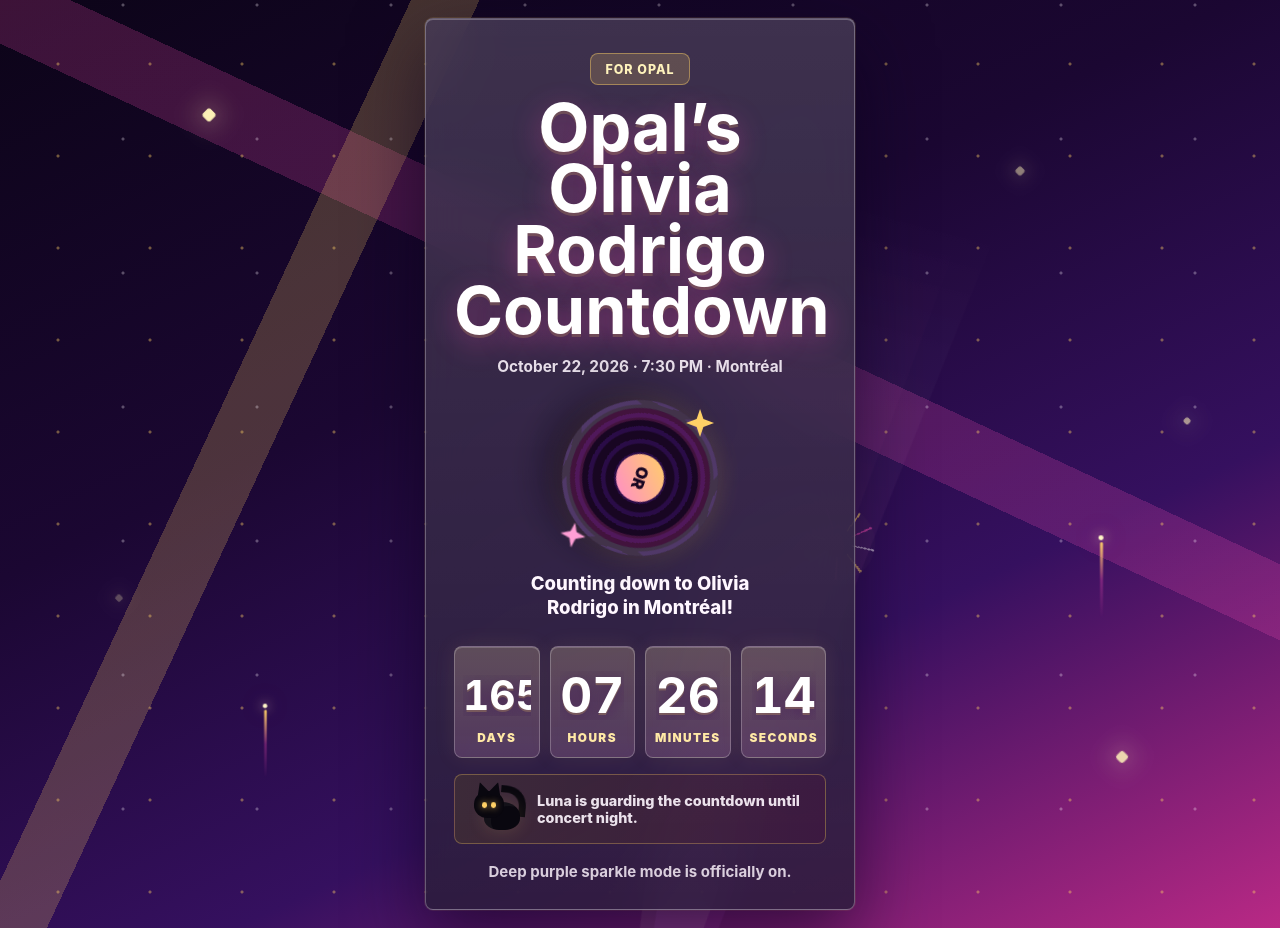
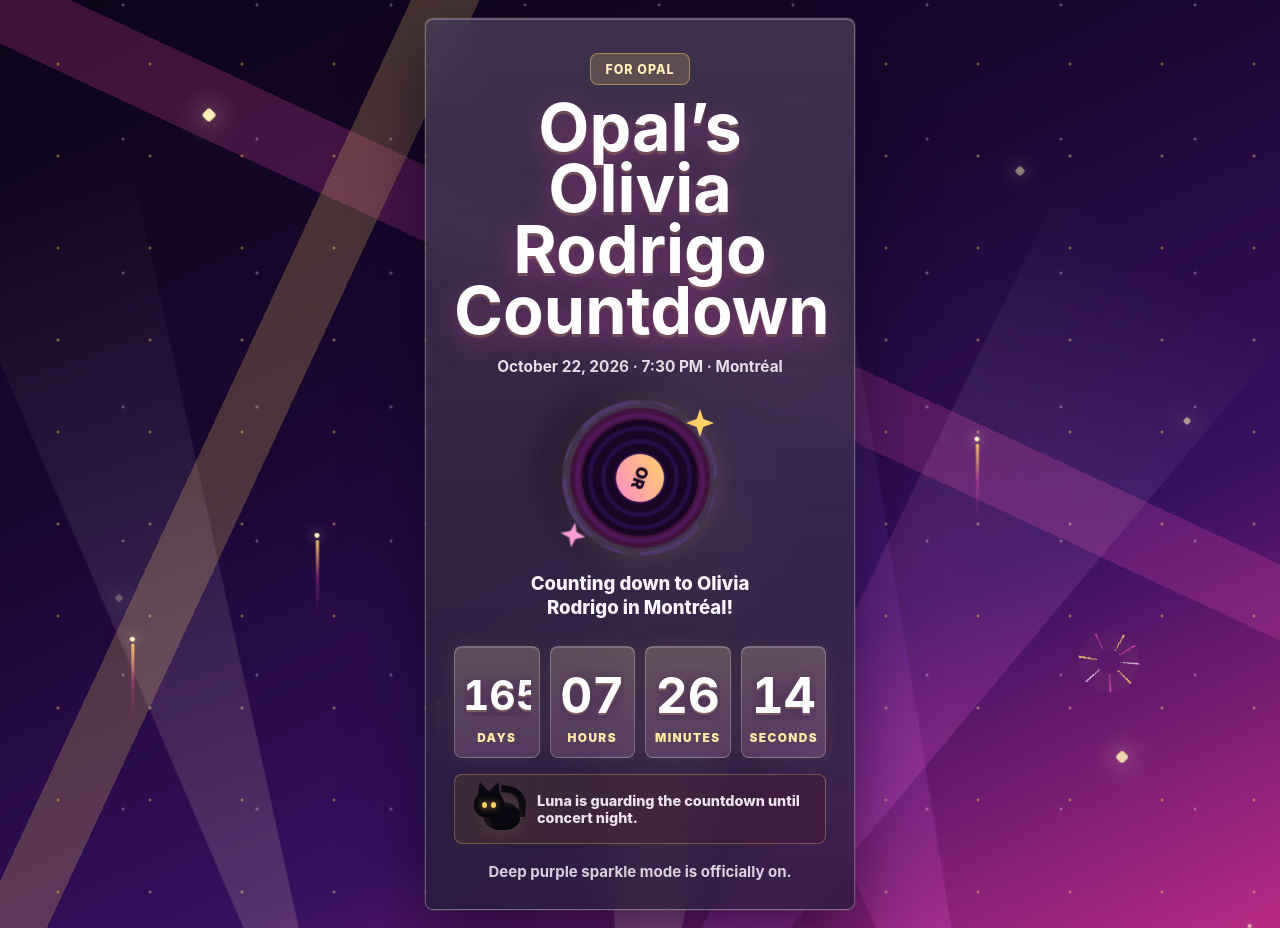
Before and after one commit to jason-weale/opals-olivia-countdown, a React (Vite) app: page / in a window 1280 px wide. Built offline with nearby package versions, Linux system fonts and the light colour scheme.

Commit message:
Add richer fireworks and spotlights

```diff
--- a/src/App.tsx
+++ b/src/App.tsx
@@ -1,4 +1,5 @@
 import { useEffect, useMemo, useState } from 'react';
+import type { CSSProperties } from 'react';
 
 const EVENT_TIME = new Date('2026-10-22T19:30:00-04:00');
 const EVENT_DATE_IN_MONTREAL = '2026-10-22';
@@ -66,27 +67,46 @@ function App() {
     { label: 'Minutes', value: pad(timeLeft.minutes) },
     { label: 'Seconds', value: pad(timeLeft.seconds) },
   ];
+  const fireworkStyles = [
+    { left: '8%', height: '58vh', size: '5.4rem', drift: '-14px', duration: '4.2s', delay: '-0.5s' },
+    { left: '19%', height: '70vh', size: '7rem', drift: '18px', duration: '5.4s', delay: '-2.8s' },
+    { left: '32%', height: '49vh', size: '4.8rem', drift: '-10px', duration: '4.7s', delay: '-1.6s' },
+    { left: '45%', height: '76vh', size: '8rem', drift: '8px', duration: '6s', delay: '-4.3s' },
+    { left: '58%', height: '61vh', size: '5.8rem', drift: '-20px', duration: '4.9s', delay: '-0.9s' },
+    { left: '71%', height: '82vh', size: '6.8rem', drift: '14px', duration: '5.8s', delay: '-3.5s' },
+    { left: '84%', height: '55vh', size: '5.2rem', drift: '-8px', duration: '4.4s', delay: '-2.1s' },
+    { left: '94%', height: '68vh', size: '6.2rem', drift: '-18px', duration: '5.2s', delay: '-5.1s' },
+  ];
 
   return (
     <main className="app-shell" aria-labelledby="app-title">
       <div className="spotlights" aria-hidden="true">
         <span className="spotlight spotlight-one" />
         <span className="spotlight spotlight-two" />
+        <span className="spotlight spotlight-three" />
+        <span className="spotlight spotlight-four" />
       </div>
 
       <div className="fireworks" aria-hidden="true">
-        <span className="firework firework-one">
-          <span className="rocket" />
-          <span className="burst" />
-        </span>
-        <span className="firework firework-two">
-          <span className="rocket" />
-          <span className="burst" />
-        </span>
-        <span className="firework firework-three">
-          <span className="rocket" />
-          <span className="burst" />
-        </span>
+        {fireworkStyles.map((style, index) => (
+          <span
+            className="firework"
+            key={style.left}
+            style={
+              {
+                '--firework-left': style.left,
+                '--firework-height': style.height,
+                '--firework-size': style.size,
+                '--firework-drift': style.drift,
+                '--firework-duration': style.duration,
+                '--firework-delay': style.delay,
+              } as CSSProperties
+            }
+          >
+            <span className="rocket" />
+            <span className={`burst burst-${(index % 3) + 1}`} />
+          </span>
+        ))}
       </div>
 
       <div className="sparkle-field" aria-hidden="true">
--- a/src/index.css
+++ b/src/index.css
@@ -78,36 +78,66 @@ select {
   position: absolute;
   bottom: -16%;
   left: 50%;
-  width: 36vw;
-  min-width: 150px;
-  max-width: 260px;
-  height: 125vh;
+  width: 42vw;
+  min-width: 170px;
+  max-width: 300px;
+  height: 135vh;
   background: linear-gradient(
     to top,
-    rgba(255, 246, 255, 0.28),
-    rgba(255, 209, 102, 0.14) 35%,
-    rgba(255, 79, 184, 0.05) 66%,
+    rgba(255, 246, 255, 0.46),
+    rgba(255, 209, 102, 0.24) 35%,
+    rgba(255, 79, 184, 0.1) 66%,
     transparent 88%
   );
   clip-path: polygon(45% 100%, 55% 100%, 100% 0, 0 0);
-  opacity: 0.45;
+  opacity: 0.68;
   mix-blend-mode: screen;
   transform-origin: 50% 100%;
+  filter: blur(0.5px);
 }
 
 .spotlight-one {
-  animation: sweep-one 8s ease-in-out infinite;
+  animation: sweep-one 7.6s ease-in-out infinite;
 }
 
 .spotlight-two {
   background: linear-gradient(
     to top,
-    rgba(139, 61, 255, 0.28),
-    rgba(255, 79, 184, 0.18) 42%,
-    rgba(255, 246, 255, 0.06) 70%,
+    rgba(139, 61, 255, 0.42),
+    rgba(255, 79, 184, 0.28) 42%,
+    rgba(255, 246, 255, 0.1) 70%,
     transparent 90%
   );
-  animation: sweep-two 9.5s ease-in-out infinite -2.2s;
+  animation: sweep-two 8.8s ease-in-out infinite -2.2s;
+}
+
+.spotlight-three {
+  left: 18%;
+  width: 32vw;
+  min-width: 140px;
+  background: linear-gradient(
+    to top,
+    rgba(255, 209, 102, 0.4),
+    rgba(255, 246, 255, 0.18) 48%,
+    transparent 88%
+  );
+  opacity: 0.5;
+  animation: sweep-three 6.7s ease-in-out infinite -1.1s;
+}
+
+.spotlight-four {
+  left: 82%;
+  width: 34vw;
+  min-width: 145px;
+  background: linear-gradient(
+    to top,
+    rgba(255, 79, 184, 0.38),
+    rgba(139, 61, 255, 0.22) 44%,
+    rgba(255, 246, 255, 0.12) 72%,
+    transparent 90%
+  );
+  opacity: 0.56;
+  animation: sweep-four 7.2s ease-in-out infinite -3.4s;
 }
 
 .fireworks {
@@ -119,11 +149,11 @@ select {
 
 .firework {
   position: absolute;
-  left: 50%;
+  left: var(--firework-left);
   bottom: -5.5rem;
-  width: 7.5rem;
-  height: 72vh;
-  min-height: 28rem;
+  width: var(--firework-size);
+  height: var(--firework-height);
+  min-height: 18rem;
 }
 
 .rocket,
@@ -142,7 +172,8 @@ select {
   box-shadow:
     0 0 12px rgba(255, 246, 199, 0.92),
     0 0 24px rgba(255, 79, 184, 0.55);
-  animation: rocket-rise 4.8s cubic-bezier(0.22, 0.76, 0.32, 1) infinite;
+  animation: rocket-rise var(--firework-duration) cubic-bezier(0.22, 0.76, 0.32, 1) infinite;
+  animation-delay: var(--firework-delay);
 }
 
 .rocket::after {
@@ -159,6 +190,7 @@ select {
 
 .burst {
   top: 10%;
+  left: calc(50% + var(--firework-drift));
   width: 100%;
   aspect-ratio: 1;
   border-radius: 999px;
@@ -187,32 +219,38 @@ select {
     );
   filter: drop-shadow(0 0 14px rgba(255, 209, 102, 0.42));
   mask-image: radial-gradient(circle, transparent 0 18%, black 19% 47%, transparent 48%);
-  animation: firework-pop 4.8s ease-in-out infinite;
+  animation: firework-pop var(--firework-duration) ease-in-out infinite;
+  animation-delay: var(--firework-delay);
 }
 
-.firework-one {
-  left: 16%;
+.burst-2 {
+  background:
+    radial-gradient(circle, #fff6c7 0 3px, transparent 4px),
+    conic-gradient(
+      from 18deg,
+      transparent 0 10deg,
+      rgba(255, 246, 255, 0.9) 10deg 13deg,
+      transparent 13deg 42deg,
+      rgba(255, 209, 102, 0.94) 42deg 46deg,
+      transparent 46deg 88deg,
+      rgba(255, 79, 184, 0.88) 88deg 92deg,
+      transparent 92deg 136deg,
+      rgba(255, 246, 255, 0.78) 136deg 140deg,
+      transparent 140deg 188deg,
+      rgba(255, 209, 102, 0.86) 188deg 192deg,
+      transparent 192deg 248deg,
+      rgba(255, 79, 184, 0.8) 248deg 252deg,
+      transparent 252deg 318deg,
+      rgba(255, 246, 255, 0.82) 318deg 322deg,
+      transparent 322deg 360deg
+    );
 }
 
-.firework-two {
-  left: 82%;
-  width: 6.4rem;
-  animation-delay: -1.7s;
-}
-
-.firework-two .rocket,
-.firework-two .burst {
-  animation-delay: -1.7s;
-}
-
-.firework-three {
-  left: 62%;
-  width: 5.6rem;
-}
-
-.firework-three .rocket,
-.firework-three .burst {
-  animation-delay: -3.2s;
+.burst-3 {
+  filter:
+    hue-rotate(28deg)
+    drop-shadow(0 0 16px rgba(255, 79, 184, 0.5));
+  transform: translateX(-50%) rotate(12deg);
 }
 
 .sparkle-field {
@@ -577,22 +615,52 @@ h1 {
 @keyframes sweep-one {
   0%,
   100% {
-    transform: translateX(-52%) rotate(-30deg);
+    transform: translateX(-52%) rotate(-42deg) scaleX(0.85);
   }
 
   50% {
-    transform: translateX(-52%) rotate(31deg);
+    transform: translateX(-52%) rotate(37deg) scaleX(1.08);
   }
 }
 
 @keyframes sweep-two {
   0%,
   100% {
-    transform: translateX(-48%) rotate(34deg);
+    transform: translateX(-48%) rotate(44deg) scaleX(1.02);
   }
 
   50% {
-    transform: translateX(-48%) rotate(-28deg);
+    transform: translateX(-48%) rotate(-39deg) scaleX(0.82);
+  }
+}
+
+@keyframes sweep-three {
+  0%,
+  100% {
+    transform: translateX(-20%) rotate(-18deg) scaleX(0.76);
+  }
+
+  38% {
+    transform: translateX(-20%) rotate(42deg) scaleX(1.08);
+  }
+
+  68% {
+    transform: translateX(-20%) rotate(8deg) scaleX(0.92);
+  }
+}
+
+@keyframes sweep-four {
+  0%,
+  100% {
+    transform: translateX(-80%) rotate(22deg) scaleX(0.9);
+  }
+
+  44% {
+    transform: translateX(-80%) rotate(-48deg) scaleX(1.16);
+  }
+
+  72% {
+    transform: translateX(-80%) rotate(-12deg) scaleX(0.78);
   }
 }
 
@@ -608,13 +676,13 @@ h1 {
 
   62% {
     opacity: 1;
-    transform: translate(-50%, -60vh) scale(1);
+    transform: translate(calc(-50% + var(--firework-drift)), calc(-1 * var(--firework-height) + 5rem)) scale(1);
   }
 
   68%,
   100% {
     opacity: 0;
-    transform: translate(-50%, -60vh) scale(0.25);
+    transform: translate(calc(-50% + var(--firework-drift)), calc(-1 * var(--firework-height) + 5rem)) scale(0.25);
   }
 }
 
```
